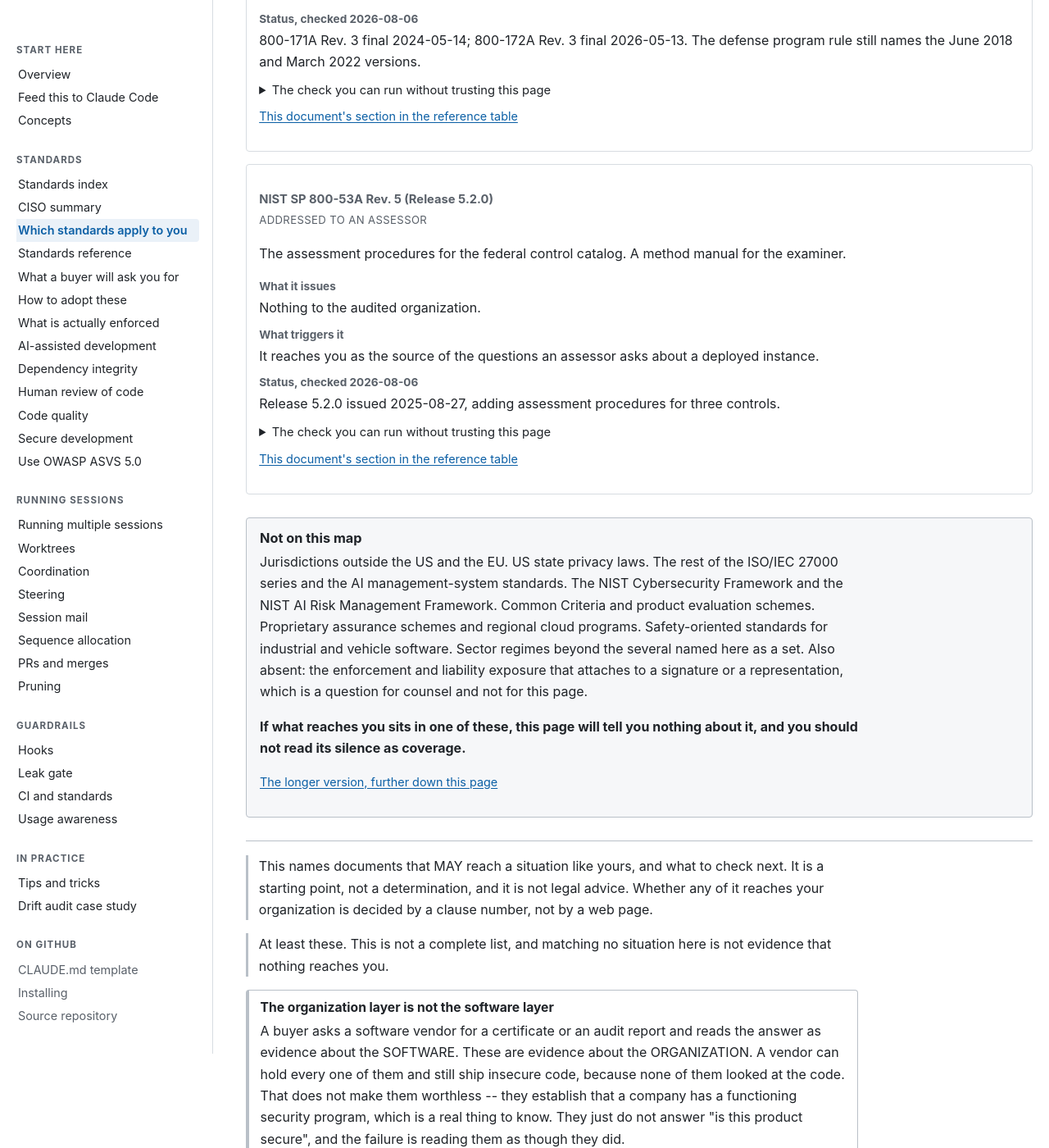
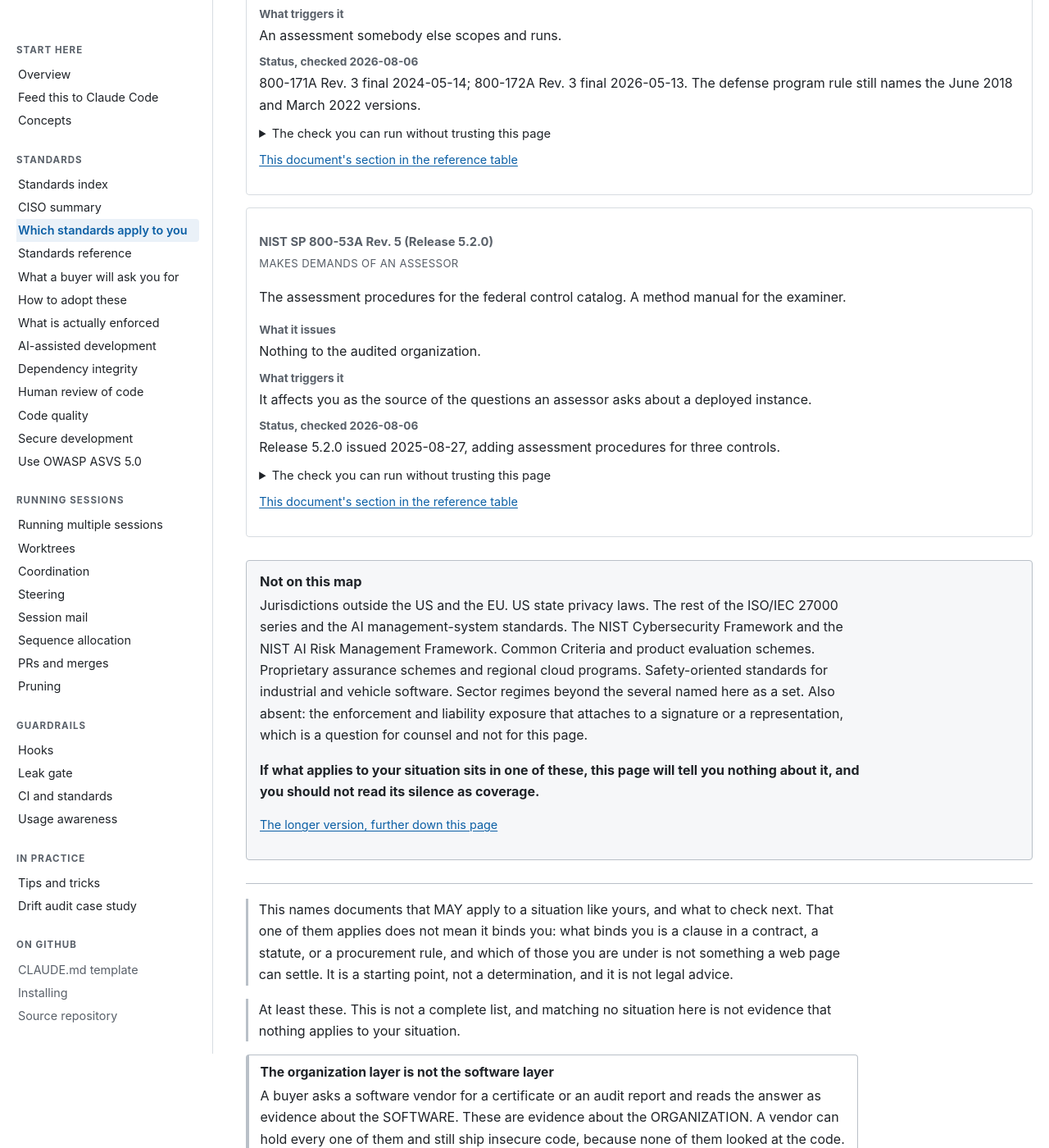
Before and after one commit to wshallwshall/claude-multisession, a Jekyll site: the page built from docs/standards/STANDARDS-LANDSCAPE.md, in a window 1280 px wide and 1400 px high, scrolled down 20076 px. Shown: the whole window at 82% size. Built offline with Jekyll 4.4.1, drawn with Linux system fonts in a browser that asks for light colours; our own code applies the rules of GitHub Pages for plain Markdown files; some of the changed text lies outside the part shown.

Commit message:
docs(standards): finish the addressee relabel, which had landed in half the surfaces
The tables were migrated to 'Makes demands of' and the infrastructure bucket
to 'Input you use, not a rule you meet'. The SELECTOR's own group labels were
not, so a reader ticking boxes saw 'Addressed to a software producer' above
results whose table header two screens up said 'Makes demands of'. Same page,
two vocabularies, and the selector is the surface most people meet first.

Six group labels, three section headings on the reference page, and three
prose sentences that quote the old label as a phrase. The one inbound anchor
moved with its heading -- checked before renaming, not after.

The infrastructure label is the reason the whole change exists. 'Addressed to
nobody' is true about the normative status of CVE, CWE, the SBOM formats and
ISO 25010, and misleading about their importance: a software producer must
track CVEs against everything they ship. The replacement states the test in
both directions -- use it, and nobody audits you against it.

Reported by a reader looking at the live page, which is the only place the
inconsistency was visible: each surface was internally consistent, so nothing
in the repository could have caught it.

```diff
--- a/docs/_data/standards_selector.yml
+++ b/docs/_data/standards_selector.yml
@@ -46,12 +46,13 @@
 # ---------------------------------------------------------------------------------------------
 boundary:
   no_legal_advice: >-
-    This names documents that MAY reach a situation like yours, and what to check next. It is a
-    starting point, not a determination, and it is not legal advice. Whether any of it reaches
-    your organization is decided by a clause number, not by a web page.
+    This names documents that MAY apply to a situation like yours, and what to check next. That one
+    of them applies does not mean it binds you: what binds you is a clause in a contract, a
+    statute, or a procurement rule, and which of those you are under is not something a web page
+    can settle. It is a starting point, not a determination, and it is not legal advice.
   not_complete: >-
     At least these. This is not a complete list, and matching no situation here is not evidence
-    that nothing reaches you.
+    that nothing applies to your situation.
   status_dates: >-
     Every status shown here was checked on the date printed beside it. This is a snapshot, not a
     maintained register: several of these facts changed within the twelve months before that date
@@ -91,14 +92,14 @@
     vehicle software. Sector regimes beyond the several named here as a set. Also absent: the
     enforcement and liability exposure that attaches to a signature or a representation, which is a
     question for counsel and not for this page.
-  # Phrased around what reaches the reader rather than around the possessive form of "obligation",
-  # on purpose, and the pin in tests/ is deliberately strict enough to catch a relapse even in a
-  # comment. The result panel never names anything as the reader's own duty, not even inside a
-  # conditional: that possessive is exactly the shape that survives review and still reads as a
-  # verdict.
+  # Phrased around what applies to the reader rather than around the possessive form of
+  # "obligation", on purpose, and the pin in tests/ is deliberately strict enough to catch a relapse
+  # even in a comment. The result panel never names anything as the reader's own duty, not even
+  # inside a conditional: that possessive is exactly the shape that survives review and still reads
+  # as a verdict.
   closer: >-
-    If what reaches you sits in one of these, this page will tell you nothing about it, and you
-    should not read its silence as coverage.
+    If what applies to your situation sits in one of these, this page will tell you nothing about
+    it, and you should not read its silence as coverage.
 
 # The instrument check, and the routes table. Both are explanation rather than result, so both sit
 # behind a disclosure -- level 2 of exactly two levels. Level 3 is the reference page, not a third
@@ -112,7 +113,7 @@
     That is why no identifier here appears without its version, revision, edition or release.
 
 routes:
-  heading: "How these actually reach you"
+  heading: "How these actually arrive"
   intro: >-
     At least five routes. The route decides the owner far more reliably than the subject does,
     which is why this is the part that decides where budget lands.
@@ -176,7 +177,7 @@
       These three are routinely misfiled as doing so.
     empty: ""
   - id: c
-    heading: "May reach you, and how"
+    heading: "May apply to your situation, and how"
     intro: "Each row carries the route it arrives by, what it issues, and when its status was checked."
     empty: "Nothing else surfaced on what you have told it so far."
   - id: d
@@ -197,26 +198,31 @@
 # ---------------------------------------------------------------------------------------------
 groups:
   - id: producer-binding
-    label: "Addressed to a software producer"
+    label: "Makes demands of a software producer"
     ref: "#requirement-shaped-items"
   - id: rankings
-    label: "Addressed to a software producer -- a ranking, not a requirement set"
+    label: "Makes demands of a software producer -- a ranking, not a requirement set"
     ref: "#rankings-and-awareness-lists"
   - id: org-instruments
-    label: "Addressed to an organization, not a product"
+    label: "Makes demands of an organization, not a product"
     ref: "#certification-and-program-regimes"
   - id: sector-regimes
-    label: "Addressed to an organization, not a product"
+    label: "Makes demands of an organization, not a product"
     ref: "#sector-and-jurisdiction-regimes"
   - id: control-catalogs
-    label: "Addressed to an organization, not a product"
+    label: "Makes demands of an organization, not a product"
     ref: "#control-catalogs-and-operational-inputs"
   - id: assessor
-    label: "Addressed to an assessor"
-    ref: "#addressed-to-an-assessor"
+    label: "Makes demands of an assessor"
+    ref: "#makes-demands-of-an-assessor"
+  # The one label that names no audience, because this group has none. It read "addressed to
+  # nobody", which is true of these documents' normative status and misleading about their
+  # importance: a producer uses every item in the group, and the old label read as "skip this".
+  # The replacement states the test in both directions -- use it, and nobody audits you against it.
+  # The `ref` anchor moved with the heading on the reference page that it points at.
   - id: infrastructure
-    label: "Addressed to nobody: infrastructure and vocabulary"
-    ref: "#addressed-to-nobody-infrastructure-and-vocabulary"
+    label: "Input you use, not a rule you meet"
+    ref: "#input-you-use-not-a-rule-you-meet"
 
 # ---------------------------------------------------------------------------------------------
 # THE QUESTIONS
@@ -234,8 +240,9 @@
 # `widens: true`   -- "Not sure". Contributes the union of every substantive option on the question
 #                     and names itself in the widening notice. Unknown resolves toward MORE.
 # `selects_nothing: true` -- a definite answer that surfaces no item. It still prints `note`,
-#                     because "no item routes on what you named" and "nothing reaches you" are
-#                     different sentences and a reader will otherwise read the first as the second.
+#                     because "no item routes on what you named" and "nothing applies to your
+#                     situation" are different sentences and a reader will otherwise read the
+#                     first as the second.
 # `opener`         -- rendered at the top of the "what can actually be produced" block when the
 #                     option is selected. This is the sentence that pays for the whole app.
 # ---------------------------------------------------------------------------------------------
@@ -282,7 +289,16 @@
       - id: none_yet
         label: "Nowhere yet: no external customers"
         selects_nothing: true
-        note: "Nothing here binds you yet. What follows is what will arrive, and by which route."
+        # A ROUTING STATEMENT, NOT A BINDING ONE, and the difference is the whole boundary this
+        # page draws. It read "Nothing here binds you yet", which is a negative determination --
+        # the page says what MAY apply to a situation like yours and never says what binds you,
+        # and this one printed a clearance above cards that contradict it: health data surfaces a
+        # regulator's rule that does not wait for external customers, and shipping software
+        # surfaces a disclosure duty attached to registrant status. Scoped the way block a's empty
+        # sentence is scoped -- "mapped here", and on what the reader has said so far.
+        note: >-
+          Nothing mapped here routes on a market you have not entered yet. What follows is what
+          will arrive, and by which route.
       - id: unknown
         label: "Not sure"
         widens: true
@@ -292,9 +308,9 @@
     help: >-
       Answer for what the software or service handles, stores or transmits -- not for what your HR
       department holds. Asked as data rather than as industry on purpose: at least one rule's
-      statutory definition of a covered institution reaches wider than self-image, so an
-      organization that does not think of itself as one would answer the industry question with
-      confidence and be routed away from a rule that reaches it.
+      statutory definition of a covered institution is wider than self-image, so an organization
+      that does not think of itself as one would answer the industry question with confidence and
+      be routed away from a rule that applies to it.
     options:
       - id: health
         label: "Health or treatment information about identifiable people"
@@ -313,8 +329,8 @@
         selects_nothing: true
         note: >-
           No sector regime mapped here routes on the data you named. That is not the same as
-          nothing reaching you, and the sector regimes this page never mapped are listed under
-          "Not on this map" below.
+          nothing applying to your situation, and the sector regimes this page never mapped are
+          listed under "Not on this map" below.
       - id: unknown
         label: "Not sure"
         widens: true
@@ -362,7 +378,7 @@
         label: "Nothing yet: we are getting ahead of it"
         opener: >-
           Nothing narrows here. The useful answer is a different shape: what will arrive, and by
-          which route. Open "How these actually reach you" below.
+          which route. Open "How these actually arrive" below.
       - id: unknown
         label: "Not sure"
         widens: true
@@ -424,7 +440,7 @@
       Routinely treated as something a customer asks for. It is a market-access rule you satisfy
       before you ship, and the owner is engineering and release, not the compliance function.
     triggers: ["market=eu_market", "market=unknown"]
-    # Widening may add a candidate. It may never upgrade a candidate into a binding, so reaching
+    # Widening may add a candidate. It may never upgrade a candidate into a binding, so surfacing
     # this item through "Not sure" demotes it out of the direct-binding block and says why.
     direct_only_when: "market=eu_market"
     qualifier: "Only if you place a product on the EU market."
@@ -814,18 +830,18 @@
     group: sector-regimes
     tier: 3
     summary: >-
-      A written-program requirement whose definition of a covered institution reaches wider than
+      A written-program requirement whose definition of a covered institution is wider than
       self-image.
     issues: "Nothing. A written program, a named accountable individual, and a reporting duty."
     trigger: >-
-      Meeting the rule's statutory definition of a covered institution, which reaches wider than
+      Meeting the rule's statutory definition of a covered institution, which is wider than
       self-image.
     status: >-
       Substantive requirements fully effective 2023-06-09. The breach-reporting amendment became
       effective 2024-05-13.
     check: >-
       Organizations that do not think of themselves as financial institutions assume it does not
-      reach them. The definition is statutory, not a matter of self-description.
+      apply to them. The definition is statutory, not a matter of self-description.
     triggers: ["data=consumer_financial", "data=unknown"]
 
   - id: ferpa
@@ -953,14 +969,14 @@
     group: control-catalogs
     tier: 3
     summary: >-
-      A chain that reaches you only through a clause number, and that issues something different at
+      A chain that arrives only through a clause number, and that issues something different at
       every rung.
     issues: >-
       Depends on the rung: a self-scored assessment, an annual affirmation, a third-party
       certificate, or a government assessment result.
     trigger: >-
-      A contracting officer inserting a clause, or a prime flowing it down. Nothing here reaches
-      you on its own.
+      A contracting officer inserting a clause, or a prime flowing it down. Nothing here arrives
+      on its own.
     status: >-
       Program rule effective 2024-12-16; acquisition rule effective 2025-11-10; phases beyond the
       first suspended by policy on 2026-07-13, per secondary reporting.
@@ -1035,10 +1051,12 @@
     group: control-catalogs
     tier: 4
     summary: >-
-      Guidance on protecting personal data, sitting to the side of the federal control chain.
+      Guidance on protecting personally identifiable information (PII), sitting to the side of the
+      federal control chain.
     issues: "Nothing. Guidance."
     trigger: >-
-      No independent trigger. It sits beside the federal control chain, covering personal data.
+      No independent trigger. It sits beside the federal control chain, covering personally
+      identifiable information (PII).
     status: >-
       Still Final. Its withdrawal exists only as intent inside an unfinished working draft.
     check: >-
@@ -1072,7 +1090,7 @@
       accreditation.
     issues: "Nothing to the audited organization. It governs the auditor."
     trigger: >-
-      It reaches you through changed audit conduct: refined remote-audit rules and a revised
+      It affects you through changed audit conduct: refined remote-audit rules and a revised
       audit-time calculation.
     status: >-
       Published 2024, replacing the 2015 edition. One accreditation body required use for all
@@ -1092,11 +1110,11 @@
       The assessment procedures for the federal control catalog. A method manual for the examiner.
     issues: "Nothing to the audited organization."
     trigger: >-
-      It reaches you as the source of the questions an assessor asks about a deployed instance.
+      It affects you as the source of the questions an assessor asks about a deployed instance.
     status: >-
       Release 5.2.0 issued 2025-08-27, adding assessment procedures for three controls.
     check: >-
-      "Addressed to an assessor" does not mean "what an auditor will ask you for". It tells someone
+      "Makes demands of an assessor" does not mean "what an auditor will ask you for". It tells someone
       how to conduct an examination. Building to it produces controls nothing ever required.
     triggers: ["market=us_federal", "ask=certificate_or_report"]
 
@@ -1140,7 +1158,14 @@
     summary: >-
       Identifiers and records that every dependency policy and every scanner is written in.
     issues: "Identifiers and records. Not severity, not exploitability, not priority."
-    trigger: "Every dependency policy and every scanner."
+    # The trigger cell used to answer with the vocabulary's users rather than with the party doing
+    # the demanding, which left the whole group reading as optional. It names the source of the
+    # demand now, because there always is one for a producer and it is never the program.
+    trigger: >-
+      A dependency policy, a customer contract or support agreement, or your own vulnerability
+      management -- covering both what you consume and what you ship. The program demands nothing
+      itself: what obliges anyone to act on a published identifier is the policy or the clause that
+      quotes it.
     status: >-
       Operating. The 2025 contract lapse was averted by an extension, and the program board was
       told on 2026-01-21 there is no funding cliff in March. Replacement terms are not public.
--- a/docs/standards/STANDARDS-LANDSCAPE.md
+++ b/docs/standards/STANDARDS-LANDSCAPE.md
@@ -128,7 +128,7 @@
 | **NIS2 Directive ((EU) 2022/2555)** | An organization, not a product | Nothing at EU level. Obligations, deadlines and penalties come from a member state's transposing law. | Sector plus size thresholds under national law, which has to be tested per member state. | Transposition was due 2024-10-17 and remains incomplete. The Commission referred four member states to the Court of Justice in 2026. | Read as a single EU-wide obligation with one set of thresholds. It is national law that binds, and transposition is incomplete, so the answer differs by member state and in some cases does not exist yet. |
 | **NIST control overlays for securing AI systems** | An organization, not a product | Nothing today. | Nothing today. | In development, with no draft overlay published as of the check date, so nothing can be aligned with them today. | Cited in roadmaps as though alignment were possible now. No draft exists to align with. |
 | **NIST SP 800-53 Rev. 5 (Release 5.2.0), with SP 800-53B and FIPS 199** | An organization, not a product | Nothing. A baseline is selected and an authorizing official decides. NIST certifies nobody. | A federal contract, a program requirement, or a customer questionnaire mapping its control set onto you. | Release 5.2.0 issued 2025-08-27 and added three controls; the baselines were not changed. FIPS 199 unchanged since February 2004. | Questions arrive attached to the wrong link in the chain. The chain worth carrying: FIPS 199 categorizes, SP 800-60 Rev. 1 guides the categorizing, FIPS 200 sets a floor, SP 800-53B selects a baseline, SP 800-53 supplies the control text, and SP 800-53A assesses it. A release is also not a revision. |
-| **NIST SP 800-53A Rev. 5 (Release 5.2.0)** | An assessor | Nothing to the audited organization. | It affects you as the source of the questions an assessor asks about a deployed instance. | Release 5.2.0 issued 2025-08-27, adding assessment procedures for three controls. | "Addressed to an assessor" does not mean "what an auditor will ask you for". It tells someone how to conduct an examination. Building to it produces controls nothing ever required. |
+| **NIST SP 800-53A Rev. 5 (Release 5.2.0)** | An assessor | Nothing to the audited organization. | It affects you as the source of the questions an assessor asks about a deployed instance. | Release 5.2.0 issued 2025-08-27, adding assessment procedures for three controls. | "Makes demands of an assessor" does not mean "what an auditor will ask you for". It tells someone how to conduct an examination. Building to it produces controls nothing ever required. |
 | **NIST SP 800-122** | An organization, not a product | Nothing. Guidance. | No independent trigger. It sits beside the federal control chain, covering personally identifiable information (PII). | Still Final. Its withdrawal exists only as intent inside an unfinished working draft. | "SP 800-122 was withdrawn." It is still Final, and the publication's own record page shows status and date. |
 | **NIST SP 800-161 Rev. 1 (upd 1)** | An organization, not a product | Nothing. Guidance, structured as an overlay on the control catalog. | A federal contract flow-down, or a prime pushing supply chain terms down. | Revision 1 published May 2022; update 1 issued 2024-11-01. No Revision 2 exists in any form, draft or final. | "Revision 2 is out." There is no Revision 2. The 2024-11-01 date people cite is an update to Revision 1, and the publication's own record page shows status and date. |
 | **NIST SP 800-171A Rev. 3 and SP 800-172A Rev. 3** | An assessor | Nothing to the audited organization. A CUI assessment run to these procedures carries findings only, and there is no pass mark. | An assessment somebody else scopes and runs. | 800-171A Rev. 3 final 2024-05-14; 800-172A Rev. 3 final 2026-05-13. The defense program rule still names the June 2018 and March 2022 versions. | The newest published procedure is assumed to be the one being assessed against. The program rule still names earlier versions. |
@@ -173,7 +173,7 @@
 Sorting by subject matter puts such a document next to a producer framework and invites a producer to
 answer requirements that were never asked of them.
 
-**"Addressed to an assessor" does not mean "what an auditor will ask you for".** It means the
+**"Makes demands of an assessor" does not mean "what an auditor will ask you for".** It means the
 document tells someone how to conduct an examination -- the procedure, and who may run it. These are
 method manuals for the examiner, not the evidence you hand over. Read the other way, the natural next
 move is to build to them, which manufactures controls nothing ever required. The selector puts every
```
Also changed, not shown: docs/standards/STANDARDS-REFERENCE.md (+4 -4 lines), 2 other files.
